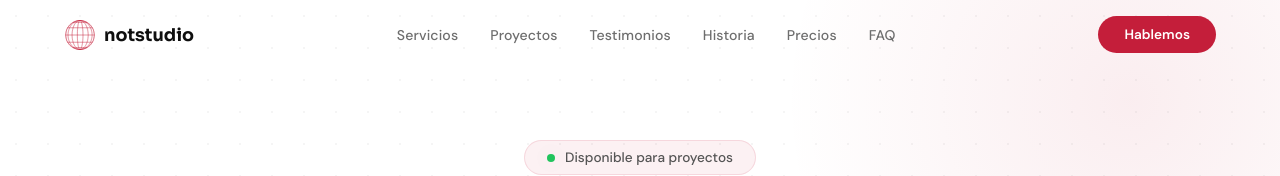
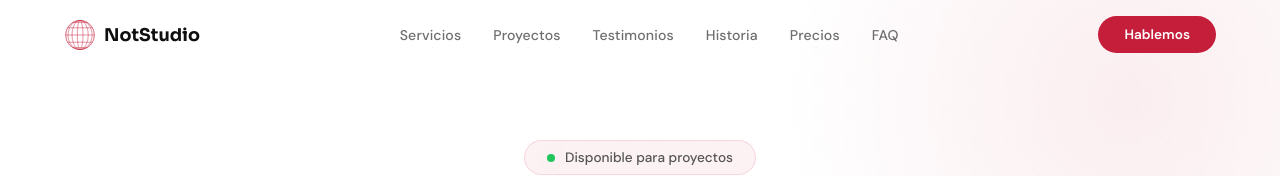
Before and after one commit to notstudiocl/landing, a React (Vite) app: page / in a window 1280 px wide. Shown: the top 176 px of the page. Built offline with nearby package versions, Linux system fonts and the light colour scheme.

Commit message:
Update App.jsx

```diff
--- a/src/App.jsx
+++ b/src/App.jsx
@@ -333,7 +333,7 @@ function Header() {
       <div className="header-inner">
         <a href="#" className="logo">
           <Globe size={32} />
-          <span className="logo-text">notstudio</span>
+          <span className="logo-text">NotStudio</span>
         </a>
 
         <nav className="nav-desktop">
```
